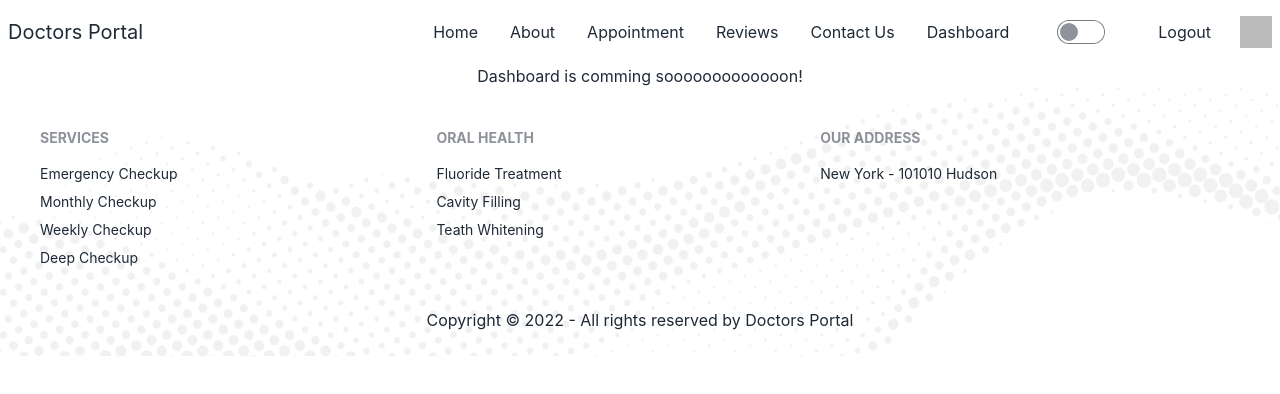
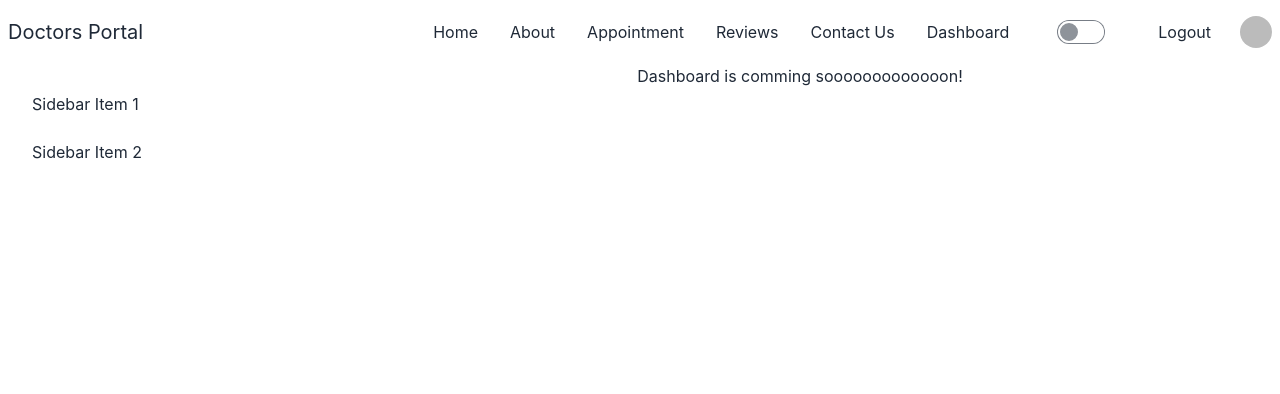
Before and after one commit to zakiralhasan/doctors-portal-client, a React (Create React App) app: page /dashboard in a window 1280 px wide. Shown: the top 394 px of the page. Built offline with nearby package versions, Linux system fonts and the light colour scheme; no server answers; sample sign-in values are in the browser's storage.

Commit message:
dashboard route, drawer insert dashboard route and drawer button added inside profile picture

```diff
--- /dev/null
+++ b/src/Layout/DashboardLayout.js
@@ -0,0 +1,30 @@
+import React from 'react';
+import { Link, Outlet } from 'react-router-dom';
+import Dashboard from '../Pages/Dashboard/Dashboard';
+import Header from '../Pages/Shared/Header/Header';
+
+const DashboardLayout = () => {
+    return (
+        <div className="max-w-[1440px] mx-auto">
+            <Header></Header>
+            <div className="drawer drawer-mobile">
+                <input id="dashboard-drawer" type="checkbox" className="drawer-toggle" />
+                <div className="drawer-content">
+                    <Outlet></Outlet>
+                    {/* <!-- Page content here --> */}
+                </div>
+                <div className="drawer-side">
+                    <label htmlFor="dashboard-drawer" className="drawer-overlay"></label>
+                    <ul className="menu p-4 w-80 bg-base-100 text-base-content">
+                        {/* <!-- Sidebar content here --> */}
+                        <li><Link>Sidebar Item 1</Link></li>
+                        <li><Link>Sidebar Item 2</Link></li>
+                    </ul>
+
+                </div>
+            </div>
+        </div>
+    );
+};
+
+export default DashboardLayout;
--- a/src/Layout/Main.js
+++ b/src/Layout/MainLayout.js
@@ -3,7 +3,7 @@ import { Outlet } from "react-router-dom";
 import Footer from "../Pages/Shared/Footer/Footer";
 import Header from "../Pages/Shared/Header/Header";
 
-const Main = () => {
+const MainLayout = () => {
   return (
     <div className="max-w-[1440px] mx-auto">
       <Header></Header>
@@ -13,4 +13,4 @@ const Main = () => {
   );
 };
 
-export default Main;
+export default MainLayout;
--- a/src/Pages/Shared/Header/Header.js
+++ b/src/Pages/Shared/Header/Header.js
@@ -3,13 +3,13 @@ import { useContext } from "react";
 import { Link } from "react-router-dom";
 import { AuthContext } from "../../../Context/AuthProvider";
 import { FaUserAlt } from "react-icons/fa";
-
+import { GiHamburgerMenu } from "react-icons/gi";
 const Header = () => {
   const { user, logOutUser } = useContext(AuthContext);
 
   const handleUserLogout = () => {
     logOutUser()
-      .then(() => {})
+      .then(() => { })
       .catch((error) => console.error(error));
   };
 
@@ -43,20 +43,7 @@ const Header = () => {
         <div className="navbar-start ">
           <div className="dropdown ">
             <label tabIndex={0} className="btn btn-ghost lg:hidden ">
-              <svg
-                xmlns="http://www.w3.org/2000/svg"
-                className="h-5 w-5"
-                fill="none"
-                viewBox="0 0 24 24"
-                stroke="currentColor"
-              >
-                <path
-                  strokeLinecap="round"
-                  strokeLinejoin="round"
-                  strokeWidth="2"
-                  d="M4 6h16M4 12h8m-8 6h16"
-                />
-              </svg>
+              <GiHamburgerMenu className="text-xl" />
             </label>
             <ul
               tabIndex={0}
@@ -65,7 +52,7 @@ const Header = () => {
               {navItems}
             </ul>
           </div>
-          <Link to="/" className=" normal-case text-xl sm:mr-8">
+          <Link to="/" className=" normal-case text-xl sm:mr-4">
             Doctors Portal
           </Link>
         </div>
@@ -86,7 +73,8 @@ const Header = () => {
                   Logout
                 </button>
                 <div className="w-8 rounded-full ml-2">
-                  <img src={user?.photoURL} alt="" title="" />
+                  <label htmlFor="dashboard-drawer" className="drawer-button lg:hidden"><img className="rounded-full" src={user?.photoURL} alt="" /></label>
+                  <img className="rounded-full lg:block hidden" src={user?.photoURL} alt="" title="" />
                 </div>
               </div>
             ) : (
--- a/src/Routes/Route.js
+++ b/src/Routes/Route.js
@@ -1,5 +1,6 @@
 import { createBrowserRouter } from "react-router-dom";
-import Main from "../Layout/Main";
+import DashboardLayout from "../Layout/DashboardLayout";
+import MainLayout from "../Layout/MainLayout";
 import Appointments from "../Pages/Appointments/Appointments/Appointments";
 import Dashboard from "../Pages/Dashboard/Dashboard";
 import Home from "../Pages/Home/Home/Home";
@@ -11,23 +12,23 @@ import PrivetRoute from "./PrivetRoute";
 const router = createBrowserRouter([
   {
     path: "/",
-    element: <Main></Main>,
+    element: <MainLayout></MainLayout>,
     children: [
       { path: "/", element: <Home></Home> },
       { path: "/home", element: <Home></Home> },
       { path: "appointment", element: <Appointments></Appointments> },
-      {
-        path: "dashboard",
-        element: (
-          <PrivetRoute>
-            <Dashboard></Dashboard>
-          </PrivetRoute>
-        ),
-      },
       { path: "signup", element: <SignUp></SignUp> },
       { path: "login", element: <Login></Login> },
       { path: "reset", element: <Reset></Reset> },
     ],
   },
+  {
+    path: '/dashboard', element: <PrivetRoute><DashboardLayout></DashboardLayout></PrivetRoute>, children: [
+      {
+        path: "/dashboard",
+        element: <Dashboard></Dashboard>
+      },
+    ]
+  }
 ]);
 export default router;
```
